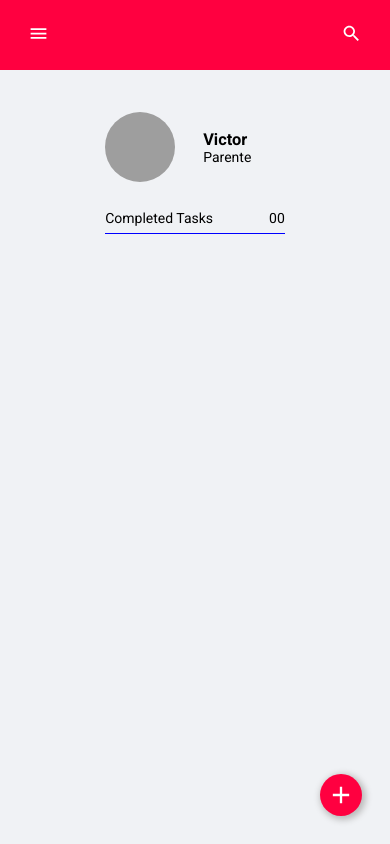
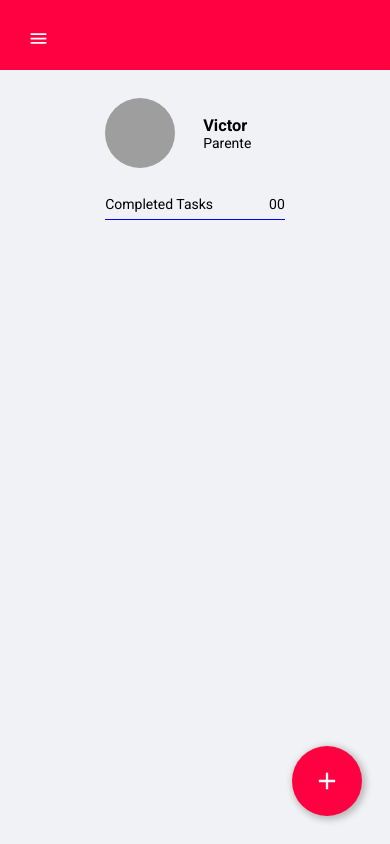
Before and after one commit to parvic/to-do-list, a Next.js app: page / in a window 390 px wide. Built offline with nearby package versions, Linux system fonts and the light colour scheme; grey boxes are pictures that could not be loaded.

Commit message:
responsivity fixes, specially on navbar

```diff
--- a/package.json
+++ b/package.json
@@ -17,6 +17,7 @@
     "react-dom": "17.0.2",
     "react-icons": "^4.2.0",
     "react-modal": "^3.13.1",
+    "react-responsive": "^8.2.0",
     "react-select": "^4.3.1",
     "styled-components": "^5.2.3"
   },
@@ -26,6 +27,7 @@
     "@types/node": "^15.0.1",
     "@types/react": "^17.0.4",
     "@types/react-modal": "^3.12.0",
+    "@types/react-responsive": "^8.0.2",
     "@types/react-select": "^4.0.15",
     "@types/styled-components": "^5.1.9",
     "@typescript-eslint/eslint-plugin": "^4.22.0",
--- a/src/components/Card/index.tsx
+++ b/src/components/Card/index.tsx
@@ -1,5 +1,5 @@
 import React, { useContext, useState, useEffect } from 'react';
-import { motion, AnimatePresence } from 'framer-motion';
+import { motion } from 'framer-motion';
 import { Checkbox } from '@material-ui/core';
 import DeleteIcon from '@material-ui/icons/Delete';
 
@@ -88,6 +88,7 @@ export function Card({
 
   return (
     <S.Container priority={priority}>
+      <motion.div whileHover={{ scale: 1.03 }} whileTap={{ scale: 0.99 }}>
         <motion.li
           layout
           initial={{ opacity: 0, scale: 0 }}
@@ -126,6 +127,7 @@ export function Card({
             transition={transition}
           />
         )}
+      </motion.div>
     </S.Container>
   );
 }
--- a/src/components/Card/style.ts
+++ b/src/components/Card/style.ts
@@ -1,4 +1,5 @@
 import styled from "styled-components";
+import { motion } from 'framer-motion';
 
 import theme from 'styles/theme/light'
 
@@ -7,6 +8,7 @@ interface PriorityProps {
 }
 
 export const Container = styled.div<PriorityProps>`
+  & > div {
     max-width: 100%;
     box-shadow: 1px 1px 5px 1px #bbb;
     border-radius: 0.25rem;
@@ -23,7 +25,6 @@ export const Container = styled.div<PriorityProps>`
       height: 100%;
       margin-right: 0.5rem;
       border-radius: 0.25rem 0 0 0.25rem;
-
     }
 
     .priorityLow {
@@ -36,6 +37,7 @@ export const Container = styled.div<PriorityProps>`
 
     .priorityHigh {
       background-color: ${theme.colors.priorityHigh};
+    }
   }
 
   svg {
--- a/src/components/Header/index.tsx
+++ /dev/null
@@ -1,19 +0,0 @@
-import { Menu, Search } from '@material-ui/icons/';
-
-import * as S from './style';
-
-export function Header() {
-  return (
-    <S.Container>
-      <div>
-        <button type="button">
-          <Menu />
-        </button>
-
-        <button type="button">
-          <Search />
-        </button>
-      </div>
-    </S.Container>
-  );
-}
--- a/src/components/Header/style.ts
+++ /dev/null
@@ -1,59 +0,0 @@
-import styled from "styled-components";
-
-import theme from "../../styles/theme/light";
-
-export const Container = styled.header`
-  width: 5rem;
-  height: 100%;
-  padding: 2rem 0;
-
-  position: fixed;
-  top: 0;
-  left: 0;
-
-  background-color: rgb(255, 0, 64);
-
-  div {
-    display: flex;
-    flex-direction: column;
-    align-items: center;
-    justify-content: space-between;
-
-    height: 100%;
-    margin: 0 auto;
-  }
-
-  h1 {
-    color: #fff;
-  }
-
-  button {
-    background-color: transparent;
-    border: none;
-    color: #fff;
-
-    svg {
-      font-size: 1.5rem;
-    }
-  }
-
-  @media (max-width: ${theme.screenSize.tablet}) {
-    position: unset;
-
-    width: 100%;
-    height: 5rem;
-    padding: 0 2rem;
-    margin-bottom: 3rem;
-
-    div {
-      display: flex;
-      flex-direction: row;
-      align-items: center;
-      justify-content: space-between;
-    }
-  }
-`;
-
-export const Search = styled.div`
-
-`;
--- /dev/null
+++ b/src/components/Navbar/index.tsx
@@ -0,0 +1,121 @@
+import { useState } from 'react';
+import { motion } from 'framer-motion';
+import { Menu, Search, Close } from '@material-ui/icons/';
+import { useMediaQuery } from 'react-responsive';
+
+import * as S from './style';
+import theme from '../../styles/theme/light';
+
+export function Navbar() {
+  const [isNavbarOpen, setIsNavbarOpen] = useState(false);
+
+  const smallScreen = useMediaQuery({
+    query: `(max-width: ${theme.screenSize.tablet})`,
+  });
+  const bigScreen = useMediaQuery({
+    query: `(min-width: ${theme.screenSize.tablet})`,
+  });
+
+  function handleNavbarToggle() {
+    console.log(bigScreen);
+    setIsNavbarOpen(!isNavbarOpen);
+  }
+
+  return (
+    <S.Container
+      initial={{
+        // height: !bigScreen && (isNavbarOpen ? 'auto' : '5rem'),
+        height: bigScreen ? '100%' : isNavbarOpen ? '50%' : '5rem',
+        width: bigScreen ? (isNavbarOpen ? '15rem' : '5rem') : '100%',
+      }}
+      animate={{
+        // height: !bigScreen && (isNavbarOpen ? 'auto' : '5rem'),
+        height: bigScreen ? '100%' : isNavbarOpen ? '50%' : '5rem',
+        width: bigScreen ? (isNavbarOpen ? '15rem' : '5rem') : '100%',
+      }}
+    >
+      <div>
+        <button
+          className="menu-button"
+          type="button"
+          onClick={handleNavbarToggle}
+        >
+          {isNavbarOpen ? <Close /> : <Menu />}
+        </button>
+
+        {isNavbarOpen && <TaskFilterMenu />}
+      </div>
+    </S.Container>
+  );
+}
+
+function TaskFilterMenu() {
+  return (
+    <div id="task-filter-menu">
+      <p>Tasks by:</p>
+      <motion.button
+        whileHover={{ filter: 'brightness(85%)' }}
+        whileTap={{ scale: 0.95 }}
+        transition={{ duration: 0.3 }}
+        initial={{
+          opacity: '0',
+          transform: 'translateY(50px) scale(0) translateZ(0px)',
+        }}
+        animate={{
+          opacity: '1',
+          transform: 'translateY(0px) scale(1) translateZ(0px)',
+        }}
+      >
+        Completion
+      </motion.button>
+
+      <motion.button
+        whileHover={{ filter: 'brightness(85%)' }}
+        whileTap={{ scale: 0.95 }}
+        transition={{ duration: 0.4 }}
+        initial={{
+          opacity: '0',
+          transform: 'translateY(50px) scale(0) translateZ(0px)',
+        }}
+        animate={{
+          opacity: '1',
+          transform: 'translateY(0px) scale(1) translateZ(0px)',
+        }}
+      >
+        Low Priority
+      </motion.button>
+
+      <motion.button
+        whileHover={{ filter: 'brightness(85%)' }}
+        whileTap={{ scale: 0.95 }}
+        transition={{ duration: 0.5 }}
+        initial={{
+          opacity: '0',
+          transform: 'translateY(50px) scale(0) translateZ(0px)',
+        }}
+        animate={{
+          opacity: '1',
+          transform: 'translateY(0px) scale(1) translateZ(0px)',
+        }}
+      >
+        Medium Priority
+      </motion.button>
+
+      <motion.button
+        whileHover={{ filter: 'brightness(85%)' }}
+        whileTap={{ scale: 0.95 }}
+        transition={{ duration: 0.6 }}
+        initial={{
+          opacity: '0',
+          transform: 'translateY(50px) scale(0) translateZ(0px)',
+        }}
+        animate={{
+          opacity: '1',
+          transform: 'translateY(0px) scale(1) translateZ(0px)',
+        }}
+      >
+        High Priority
+      </motion.button>
+    </div>
+  );
+}
--- /dev/null
+++ b/src/components/Navbar/style.ts
@@ -0,0 +1,71 @@
+import styled from "styled-components";
+import { motion } from "framer-motion"
+
+import theme from "../../styles/theme/light";
+
+export const Container = styled(motion.nav)`
+  width: 5rem;
+  height: 100%;
+  padding: 2rem 2rem;
+
+  position: fixed;
+  top: 0;
+  left: 0;
+
+  background-color: rgb(255, 0, 64);
+
+  z-index: 1;
+
+  & > div {
+    display: flex;
+    flex-direction: column;
+    align-items: flex-start;
+
+    max-height: 5rem;
+
+    height: 100%;
+    margin: 0 auto;
+  }
+
+  h1 {
+    color: #fff;
+  }
+
+  button {
+    /* margin-left: 2rem; */
+
+    background-color: transparent;
+    border: none;
+    color: #fff;
+
+    svg {
+      font-size: 1.5rem;
+    }
+  }
+
+  @media (max-width: ${theme.screenSize.tablet}) { }
+
+  #task-filter-menu {
+    display: flex;
+    flex-direction: column;
+    align-items: flex-start;
+
+    margin-top: 1rem;
+    p {
+      color: #fff;
+      font-weight: 600;
+      font-size: 1.5rem;
+
+      margin-bottom: 0.75rem;
+    }
+
+    button {
+      font-size: 1.25rem;
+      margin-left: 1rem;
+
+      & + button {
+        margin-top: 1rem;
+      }
+    }
+  }
+`;
--- a/src/components/UserInfo/index.tsx
+++ b/src/components/UserInfo/index.tsx
@@ -5,7 +5,7 @@ export function UserInfo() {
     <S.Container>
       <div className="user-content">
         <img
-          src="https://avatars.githubusercontent.com/u/66752969?v=4"
+          src="https://www.ecp.org.br/wp-content/uploads/2017/12/default-avatar-1.png"
           alt="avatar"
         />
 
--- a/src/pages/index.tsx
+++ b/src/pages/index.tsx
@@ -2,7 +2,7 @@ import Head from 'next/head';
 import { useContext, useState } from 'react';
 import { Add } from '@material-ui/icons';
 
-import { Header } from 'components/Header';
+import { Navbar } from 'components/Navbar';
 import CardList from 'components/CardList';
 import { NewTaskModal } from 'components/NewTaskModal';
 import { TaskContext } from 'context/TaskContext';
@@ -33,7 +33,7 @@ export default function Home() {
       <NewTaskModal isOpen={isModalTaskOpen} onRequestClose={closeModal} />
 
       <S.Container>
-        <Header />
+        <Navbar />
 
         <S.MainContent>
           <UserInfo />
--- a/src/styles/pages/home.ts
+++ b/src/styles/pages/home.ts
@@ -22,9 +22,12 @@ export const MainContent = styled.div`
   align-items: center;
   justify-content: center;
 
+  margin-top: 1rem;
+
   @media (max-width: ${theme.screenSize.tablet}) {
     display: flex;
     flex-direction: column;
+    margin-top: 7rem;
   }
 `;
 
@@ -39,6 +42,7 @@ export const TasksSection = styled.div`
       position: fixed;
       bottom: 0;
       left: 0;
+      z-index: 1;
     }
   }
 
@@ -51,6 +55,7 @@ export const TasksSection = styled.div`
     column-gap: 1rem;
 
     section {
+      padding: 0.75rem;
       overflow-y: auto;
       max-height: 600px;
 
@@ -81,7 +86,9 @@ export const TasksSection = styled.div`
 
     .task-details {
       display: flex;
-      align-items: center;
+      flex-direction: column;
+      justify-content: flex-start;
+      /* align-items: center; */
     }
   }
 `;
@@ -97,8 +104,8 @@ export const Footer = styled.footer`
     align-items: center;
     justify-content: center;
 
-    width: 3rem;
-    height: 3rem;
+    width: 5rem;
+    height: 5rem;
     margin: 2rem;
 
     background-color: rgb(255, 0, 64);
```
Also changed, not shown: 1 other file (tests, documents, lock files or other folders). Lines whose indentation alone changed are shown as unchanged.
